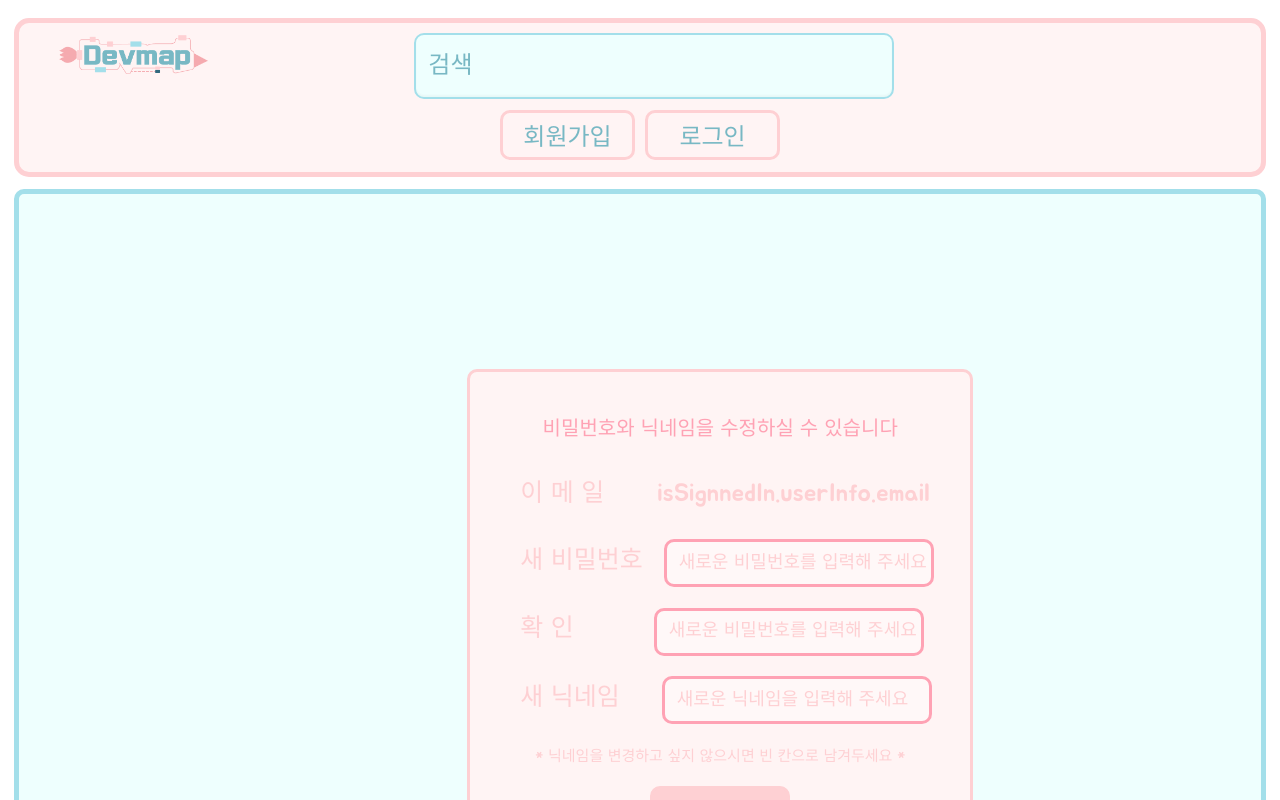
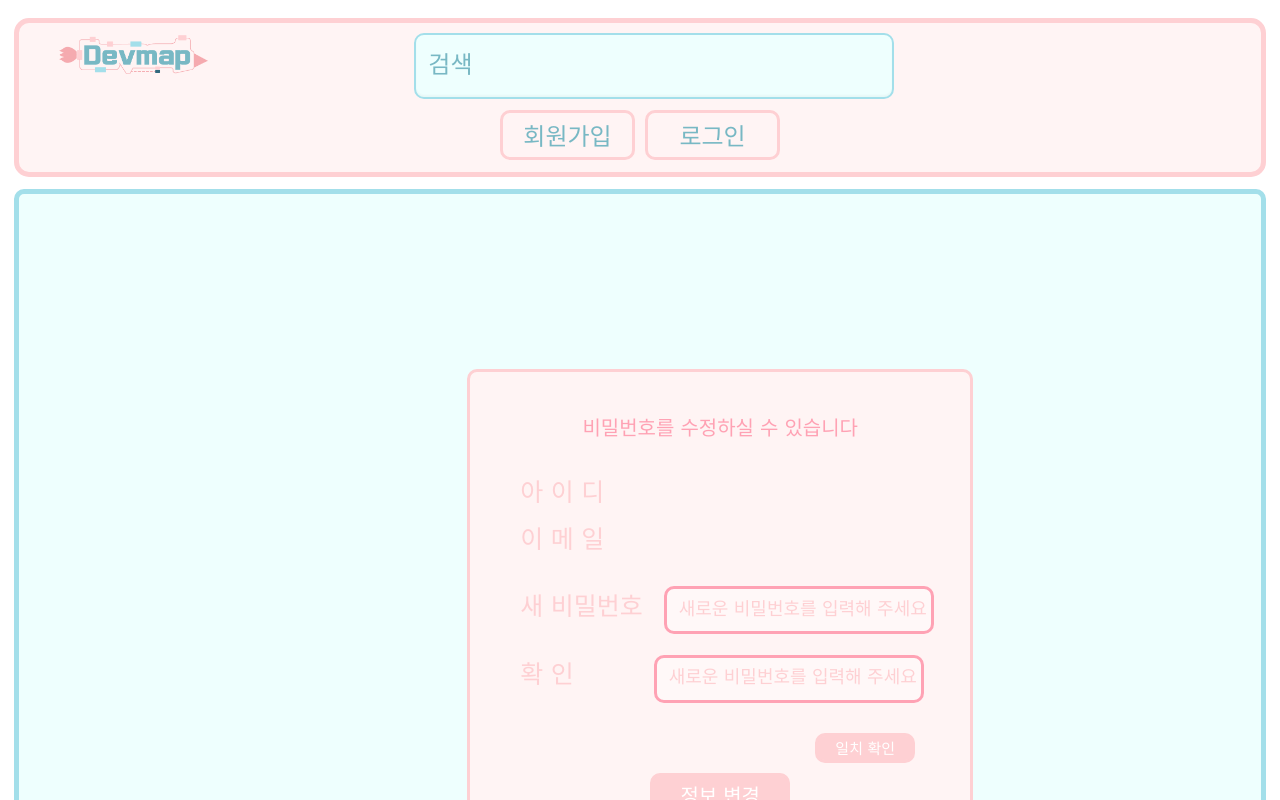
Before and after one commit to codestates/Devmap_client, a React (Create React App) app in the folder devmap/: page /users/mypage in a window 1280 px wide. Shown: the top 800 px of the page. Built offline with nearby package versions, Linux system fonts and the light colour scheme; no server answers; a web font is replaced by a local one.

Commit message:
ADD/favicon/Modified/MyPage

```diff
--- a/devmap/public/index.html
+++ b/devmap/public/index.html
@@ -1,5 +1,5 @@
 <!DOCTYPE html>
-<html lang="en">
+<html lang="ko">
   <head>
     <meta charset="utf-8" />
     <link rel="icon" href="%PUBLIC_URL%/favicon.ico" />
@@ -24,7 +24,7 @@
       work correctly both with client-side routing and a non-root public URL.
       Learn how to configure a non-root public URL by running `npm run build`.
     -->
-    <title>React App</title>
+    <title>Devmap</title>
   </head>
   <body>
     <noscript>You need to enable JavaScript to run this app.</noscript>
--- a/devmap/src/component/SignInModal.jsx
+++ b/devmap/src/component/SignInModal.jsx
@@ -239,6 +239,7 @@ class SignInModal extends Component {
     }
 
     login = event => {
+        if (this.state.credentials.username.length > 1 && this.state.credentials.password.length > 1) {
             console.log(this.state.credentials)
             fetch('http://devmap.ml/users/signin/', {
                 method: 'POST',
@@ -259,6 +260,9 @@ class SignInModal extends Component {
                 // }
             })
             .catch( error => console.error(error));
+        } else {
+            alert('아이디와 비밀번호를 입력해 주세요!😨')
+        }
     }
 
     inputChanged = event => {
--- a/devmap/src/component/SignUpModal.jsx
+++ b/devmap/src/component/SignUpModal.jsx
@@ -290,6 +290,7 @@ import logo from '../img/devmap_logo.png';
         // }
 
         register = event => {
+            if (this.state.credentials.username.length > 1 && this.state.credentials.password.length > 1 && this.state.credentials.email.length > 1) {
                 console.log(this.state.credentials)
                 fetch('http://devmap.ml/users/signup/', {
                     method: 'POST',
@@ -309,6 +310,9 @@ import logo from '../img/devmap_logo.png';
                     // }
                 })
                 .catch(err => console.error(err));
+            } else {
+                alert('아래 항목을 모두 기입해 주세요!😨')
+            }
         }
 
         inputChanged = event => {
--- a/devmap/src/pages/MyPage.jsx
+++ b/devmap/src/pages/MyPage.jsx
@@ -1,71 +1,11 @@
-import React, { useEffect, useState } from 'react';
-import axios from 'axios';
+import React, { Component } from 'react';
+// import React, { useEffect, useState } from 'react';
+// import axios from 'axios';
 import { Link } from 'react-router-dom';
 import styled from 'styled-components';
 import { darken, lighten } from 'polished';
 
 import logo from '../img/devmap_logo.png';
-
-export default function MyPage({ token, isSignnedIn }) {
-    const [myPageInfo, setMyPageInfo] = useState({email: 'isSignnedIn.userInfo.email', newPassword: '', confirmNewPassword: '', newUserName: 'isSignnedIn.userInfo.userName', check: false, errorMessage: '' })
-    const [myPageOK, setMyPageOK] = useState({message: '잠시 후에 다시 시도해 주세요!😭'})
-
-    const onNewPasswordHandler = (e) => {
-        setMyPageInfo({newPassword: e.target.value});
-    };
-    const onConfirmNewPasswordHandler = (e) => {
-        if (myPageInfo.confirmNewPassword === myPageInfo.newPassword) {
-            setMyPageInfo({errorMessage: '확인되었습니다!🥳', check: true});
-            setMyPageInfo({confirmNewPassword: e.target.value});
-        } else {
-            setMyPageInfo({errorMessag: '다시 확인해주세요!😰', check: false});
-        }
-    };
-    const onNewUserNameHandler = (e) => {
-        setMyPageInfo({newUserName: e.target.value});
-    };
-
-    // onClick에 넣고, clearForm 기능과 함께 사용하기
-    const myPageOKHandler = () => {
-        if (myPageInfo.newPassword.length > 4) {
-            const res = axios.post('http://devmap.ml/users/mypage', {
-                myPageInfo
-            })
-            .then((res) => {
-                if (res.status === 200) {
-                    alert('정보 변경이 정상적으로 완료되었습니다!🤩')
-                    window.location('http://devmap.ml/users/mypage') // 서버 엔드포인트 확인
-                    // 클라이언트 엔드포인트, 서버 엔드포인트 같아도 괜찮은가?
-                    // 이렇게 하면 리다이렉트되어 clearForm 기능이 구현이 될까?
-                }
-            })
-            .catch((err) => {
-                alert(`${myPageOK.message}`)
-            })
-        }
-    }
-
-    // handleResponseSuccess와 따져보기
-
-    // useEffect(() => {
-    //     getEmail();
-    // }, [])
-
-    // 로그인이 안되어있는 상황이라, email 값도 불러오지 못하고 입력도 안됨
-    // 현재 서버와 통신이 제대로 안되는 상태
-
-    const getEmail = async () => {
-        const authedAxios = axios.create(
-            { headers: {
-                Authorization: `${token}`
-                // 로그인 이후 모든 소통에서 헤더에 토큰 넣어 보낸다
-            }}
-        );
-
-        const res = await authedAxios.get(`http://devmap.ml/users/mypage`)
-        console.log('MyPage Info', res)
-        setMyPageInfo({email: res.data.email});
-    };
 
 // body 영역의 페이지들 크기 모두 일치시키기(창 크기에 따른 변화도 고려)
 const MyPageWrapper = styled.div`
@@ -117,18 +57,18 @@ export default function MyPage({ token, isSignnedIn }) {
     font-family: Jua;
 `;
 
-    const MyPageEmail = styled.div`
+const MyPageInfo = styled.div`
     margin-bottom: 10px;
 `;
 
-    const MyPageEmailTitle = styled.span`
+const MyPageInfoTitle = styled.span`
     color: #fed0d3;
     margin-left: 10%;
     font-size: 25px;
     font-family: Jua;
 `;
 
-    const MyPageEmailAddress = styled.span`
+const MyPageInfoContent = styled.span`
     color: #FED0D3;
     padding-left: 53px;
     font-size: 25px;
@@ -193,6 +133,41 @@ export default function MyPage({ token, isSignnedIn }) {
     }
 `;
 
+const Message = styled.div`
+    color: #ffa2b4;
+    padding-bottom: 10px;
+    font-size: 18px;
+    font-family: Jua;
+    text-align: center;
+    margin-left: 50%;
+`;
+
+const CompareButton = styled.button`
+    width: 20%;
+    height: 30px;
+    margin-left: 69%;
+    margin-bottom: 2%;
+    border : 3px solid;
+    border-radius: 10px;
+    border-color: #FED0D3;
+    color: #ffffff;
+    background-color: #FED0D3;
+    font-size: 15px;
+    font-family: Jua;
+    outline: 0;
+    cursor: pointer;
+
+    &:hover {
+        background: ${lighten(0.004, '#fed0d3')};
+        box-shadow:  0 5px #dedede;
+    }
+    &:active {
+        background: ${darken(0.0008, '#fed0d3')};
+        box-shadow: 0 5px #666;
+        transform: translateY(4px);
+    }
+`;
+
 // button, div 등 태그 속성에 따른 실수에 유의
 const MyPageButton = styled.button`
     width: 28%;
@@ -233,7 +208,7 @@ export default function MyPage({ token, isSignnedIn }) {
 const BackToMain = styled.button`
     width: 27%;
     height: 45px;
-        margin-top: 33.5%;
+    margin-top: 33%;
     margin-left: 36.2%;
     border : 3px solid;
     border-radius: 10px;
@@ -255,31 +230,170 @@ export default function MyPage({ token, isSignnedIn }) {
         transform: translateY(4px);
     }
 `;
+
+class MyPage extends Component {
+    state = {
+        username: '',
+        email: '',
+        new_password: '',
+        confirmNewPassword: '',
+        check: false,
+        message: ''
+    }
+
+    // username과 email 받아와서 띄워주기
+    getUserData = () => {
+        fetch('http://devmap.ml/users/memberinfo', {
+            method: 'GET',
+            headers: {'Content-type': 'application/json'}
+        })
+        .then(data => data.json())
+        .then(
+            json => {
+                this.setState({
+                    username: json.username,
+                    email: json.email
+                })
+            }
+        )
+        .catch(err => console.error(err));
+    }
+
+    onNewPasswordHandler = event => {
+        this.setState({new_password: event.target.value});
+    };
+
+    onConfirmNewPasswordHandler = event => {
+        this.setState({confirmNewPassword: event.target.value});
+    };
+
+    comparePassword = () => {
+        if (this.state.new_password === this.state.confirmNewPassword) {
+            this.setState({message: '확인되었습니다!🥳', check: true});
+        } else if (this.state.new_password !== this.state.confirmNewPassword) {
+            this.setState({message: '다시 확인해주세요!😰', check: false});
+        }
+    };
+
+    // 비밀번호 변경하기
+    modify = () => {
+        if (this.state.new_password.length > 1 && this.state.confirmNewPassword.length > 1) {
+            fetch('http://devmap.ml/users/memberinfochange',{
+                method: 'PUT',
+                headers: {'Content-type': 'application/json'},
+                body: JSON.stringify(this.state.new_password)
+            })
+            .then(data => data.json())
+            .then(json => {
+                console.log(json)
+            })
+            .then(json => {
+                alert('비밀번호가 정상적으로 변경되었습니다!😄')
+                window.location.assign('http://devmap.ml/users/main')
+            })
+            .catch(err => console.error(err));
+        } else {
+            alert('아래 항목을 모두 기입해 주세요!😨')
+        }
+    }
+
+// export default function MyPage({ token, isSignnedIn }) {
+//     const [myPageInfo, setMyPageInfo] = useState({email: 'isSignnedIn.userInfo.email', newPassword: '', confirmNewPassword: '', newUserName: 'isSignnedIn.userInfo.userName', check: false, errorMessage: '' })
+//     const [myPageOK, setMyPageOK] = useState({message: '잠시 후에 다시 시도해 주세요!😭'})
+
+//     const onNewPasswordHandler = (e) => {
+//         setMyPageInfo({newPassword: e.target.value});
+//     };
+//     const onConfirmNewPasswordHandler = (e) => {
+//         if (myPageInfo.confirmNewPassword === myPageInfo.newPassword) {
+//             setMyPageInfo({errorMessage: '확인되었습니다!🥳', check: true});
+//             setMyPageInfo({confirmNewPassword: e.target.value});
+//         } else {
+//             setMyPageInfo({errorMessag: '다시 확인해주세요!😰', check: false});
+//         }
+//     };
+//     const onNewUserNameHandler = (e) => {
+//         setMyPageInfo({newUserName: e.target.value});
+//     };
+
+//     // onClick에 넣고, clearForm 기능과 함께 사용하기
+//     const myPageOKHandler = () => {
+//         if (myPageInfo.newPassword.length > 4) {
+//             const res = axios.post('http://devmap.ml/users/mypage', {
+//                 myPageInfo
+//             })
+//             .then((res) => {
+//                 if (res.status === 200) {
+//                     alert('정보 변경이 정상적으로 완료되었습니다!🤩')
+//                     window.location('http://devmap.ml/users/mypage') // 서버 엔드포인트 확인
+//                     // 클라이언트 엔드포인트, 서버 엔드포인트 같아도 괜찮은가?
+//                     // 이렇게 하면 리다이렉트되어 clearForm 기능이 구현이 될까?
+//                 }
+//             })
+//             .catch((err) => {
+//                 alert(`${myPageOK.message}`)
+//             })
+//         }
+//     }
+
+    // handleResponseSuccess와 따져보기
+
+    // useEffect(() => {
+    //     getEmail();
+    // }, [])
+
+    // 로그인이 안되어있는 상황이라, email 값도 불러오지 못하고 입력도 안됨
+    // 현재 서버와 통신이 제대로 안되는 상태
+
+    // const getEmail = async () => {
+    //     const authedAxios = axios.create(
+    //         { headers: {
+    //             Authorization: `${token}`
+    //             // 로그인 이후 모든 소통에서 헤더에 토큰 넣어 보낸다
+    //         }}
+    //     );
+
+    //     const res = await authedAxios.get(`http://devmap.ml/users/mypage`)
+    //     console.log('MyPage Info', res)
+    //     setMyPageInfo({email: res.data.email});
+    // };
+
+    componentDidMount() {
+        this.getUserData();
+    }
+
+    render() {
         return (
         <MyPageWrapper>
             <MyPageBox>
-                <MyPageText>비밀번호와 닉네임을 수정하실 수 있습니다</MyPageText>
-                <MyPageEmail>
-                    <MyPageEmailTitle>이 메 일</MyPageEmailTitle>
-                    <MyPageEmailAddress>{myPageInfo.email}</MyPageEmailAddress>
-                </MyPageEmail>
+                <MyPageText>비밀번호를 수정하실 수 있습니다</MyPageText>
+                <MyPageInfo>
+                    <MyPageInfoTitle>아 이 디</MyPageInfoTitle>
+                    <MyPageInfoContent>{this.state.username}</MyPageInfoContent>
+                </MyPageInfo>
+                <MyPageInfo>
+                    <MyPageInfoTitle>이 메 일</MyPageInfoTitle>
+                    <MyPageInfoContent>{this.state.email}</MyPageInfoContent>
+                </MyPageInfo>
                 <MyPageNewPassword>
                     <MyPageTitle>새 비밀번호</MyPageTitle>
                     <MyPagePasswordInput
-                        onChange={onNewPasswordHandler}
                         type="password"
+                        name="password"
+                        value={this.state.new_password}
+                        onChange={this.onNewPasswordHandler}
                         placeholder="새로운 비밀번호를 입력해 주세요"
                     />
                 </MyPageNewPassword>
                 <MyPageConfirmNewPassword>
                     <MyPageTitle>확 인</MyPageTitle>
                     <MyPageNewPasswordInput
-                        onChange={onConfirmNewPasswordHandler}
                         type="password"
+                        onChange={this.onConfirmNewPasswordHandler}
                         placeholder="새로운 비밀번호를 입력해 주세요"
                     />
                 </MyPageConfirmNewPassword>
-                <MyPageNewUsername>
+                {/* <MyPageNewUsername>
                     <MyPageTitle>새 닉네임</MyPageTitle>
                     <MyPageNewUsernameInput
                         onChange={onNewUserNameHandler}
@@ -287,9 +401,11 @@ export default function MyPage({ token, isSignnedIn }) {
                         placeholder="새로운 닉네임을 입력해 주세요"
                     />
                 </MyPageNewUsername>
-                    <TextInfo>* 닉네임을 변경하고 싶지 않으시면 빈 칸으로 남겨두세요 *</TextInfo>
+                    <TextInfo>* 닉네임을 변경하고 싶지 않으시면 빈 칸으로 남겨두세요 *</TextInfo> */}
+                <Message>{this.state.message}</Message>
+                <CompareButton onClick={this.comparePassword}>일치 확인</CompareButton>
                 <MyPageButton
-                        onClick={myPageOKHandler}
+                    onClick={this.modify}
                 >정보 변경
                 </MyPageButton>
                 <div className="withdrawal-link">
@@ -305,4 +421,7 @@ export default function MyPage({ token, isSignnedIn }) {
             </div>
         </MyPageWrapper>
         );
+    }
 };
+
+export default MyPage;
```
Also changed, not shown: devmap/src/pages/RoadMapFront.jsx (+4 -4 lines), 1 other file (tests, documents, lock files or other folders). Lines whose indentation alone changed are shown as unchanged.
